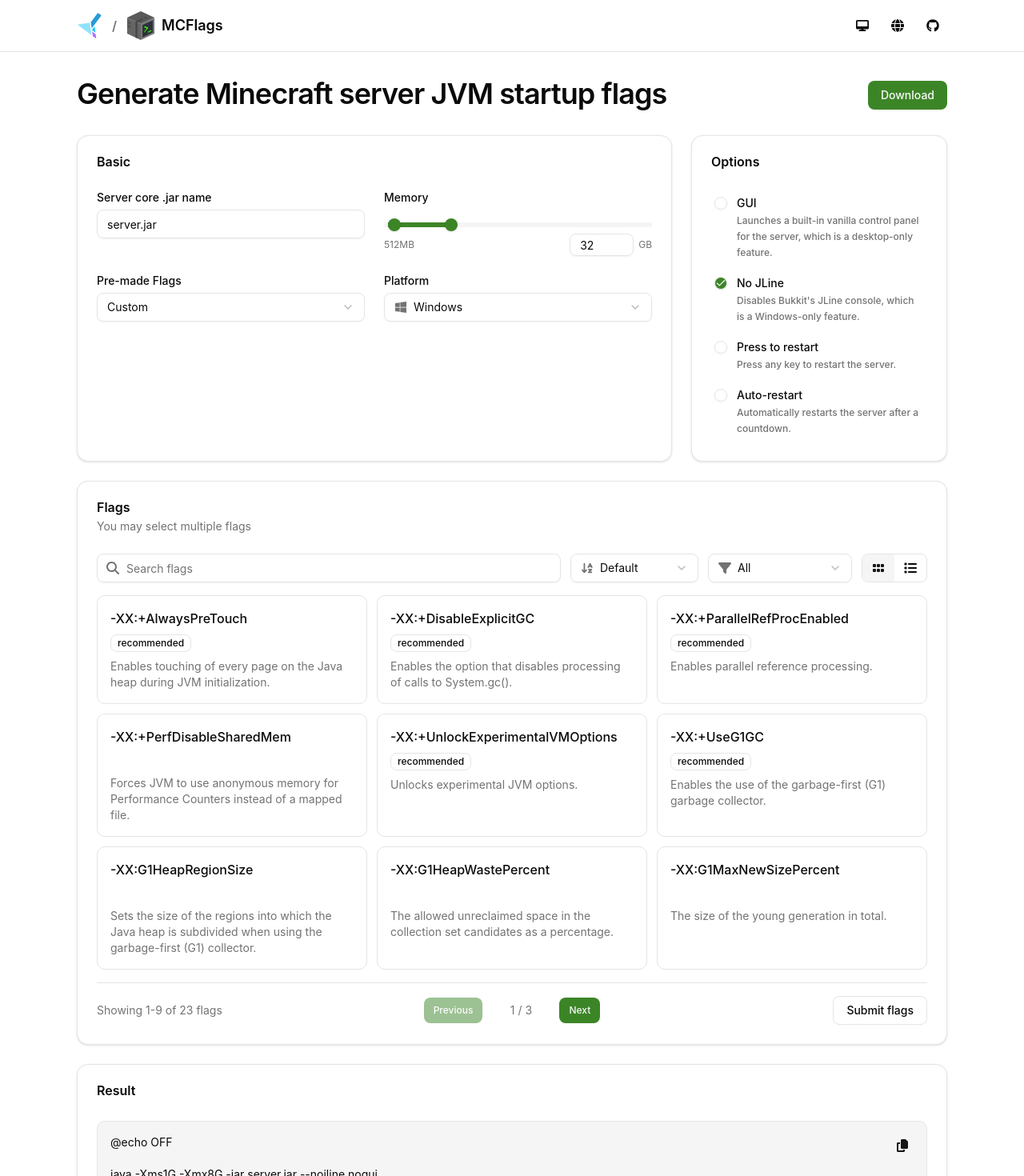
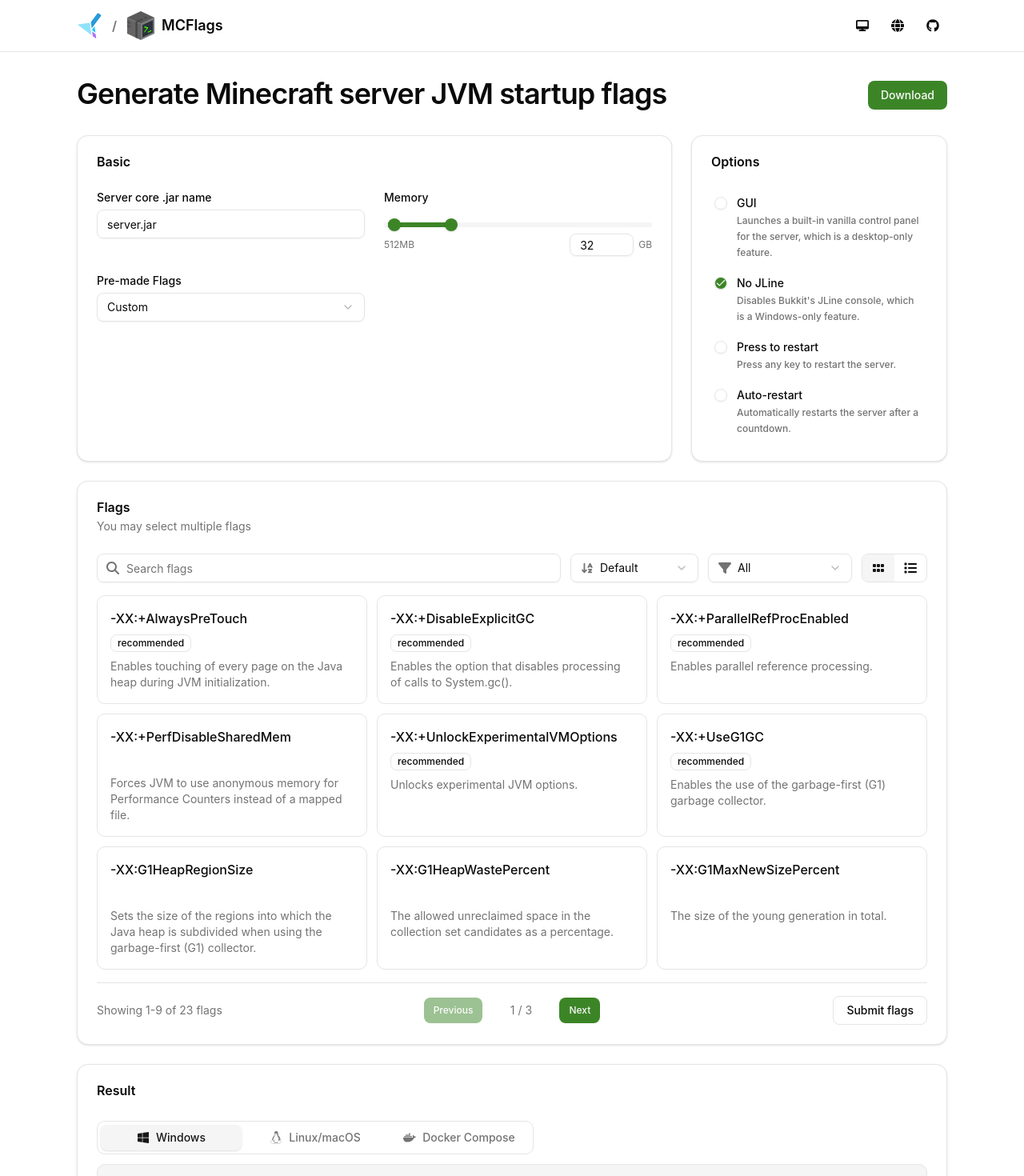
Before and after one commit to katorlys/mcflags, a React (Vite) app: page / in a window 1280 px wide. Shown: the top 1470 px of the page at 80% size. Built offline with nearby package versions, Linux system fonts and the light colour scheme.

Commit message:
refactor(ui): move platform selection to result panel & improve mobile view

```diff
--- a/src/components/app/basic-card.tsx
+++ b/src/components/app/basic-card.tsx
@@ -2,28 +2,19 @@
 import { Label } from '@/components/ui/label'
 import { Select, SelectContent, SelectItem, SelectTrigger, SelectValue } from '@/components/ui/select'
 import { Slider } from '@/components/ui/slider'
-import { platforms, presets } from '@/data'
-import type { PlatformId, PresetId } from '@/data'
-import { FaDocker, FaLinux, FaWindows } from 'react-icons/fa6'
+import { presets } from '@/data'
+import type { PresetId } from '@/data'
 import { useTranslation } from 'react-i18next'
-
-const platformIcons = {
-  windows: FaWindows,
-  unix: FaLinux,
-  "docker-compose": FaDocker,
-}
 
 type BasicSettingsCardProps = {
   jarName: string
   memory: number[]
   maxMemory: number
   selectedPresetId: PresetId
-  platformId: PlatformId
   onJarNameChange: (value: string) => void
   onMemoryChange: (value: number[]) => void
   onMaxMemoryChange: (value: string) => void
   onPresetChange: (value: string) => void
-  onPlatformChange: (value: PlatformId) => void
 }
 
 function BasicCard({
@@ -31,12 +22,10 @@
   memory,
   maxMemory,
   selectedPresetId,
-  platformId,
   onJarNameChange,
   onMemoryChange,
   onMaxMemoryChange,
   onPresetChange,
-  onPlatformChange,
 }: BasicSettingsCardProps) {
   const { t } = useTranslation()
   const selectedPreset = presets.find((preset) => preset.id === selectedPresetId) ?? presets[0]
@@ -89,27 +78,6 @@
           </SelectContent>
         </Select>
       </div>
-      <div className="grid gap-2">
-        <Label>{t("basic.platform")}</Label>
-        <Select value={platformId} onValueChange={(value) => onPlatformChange(value as PlatformId)}>
-          <SelectTrigger>
-            <SelectValue placeholder={t("basic.selectPlatform")} />
-          </SelectTrigger>
-          <SelectContent>
-            {platforms.map((platform) => {
-              const PlatformIcon = platformIcons[platform.id]
-              return (
-                <SelectItem key={platform.id} value={platform.id}>
-                  <span className="flex items-center gap-2">
-                    <PlatformIcon className="size-4" aria-hidden="true" />
-                    {platform.name}
-                  </span>
-                </SelectItem>
-              )
-            })}
-          </SelectContent>
-        </Select>
-      </div>
     </div>
   )
 }
--- a/src/components/app/result-panel.tsx
+++ b/src/components/app/result-panel.tsx
@@ -1,11 +1,17 @@
 import { Button } from '@/components/ui/button'
 import { Card, CardContent, CardHeader, CardTitle } from '@/components/ui/card'
-import type { Flag } from '@/data'
+import { platforms, type Flag, type PlatformId } from '@/data'
 import type { KeyboardEvent, RefObject } from 'react'
 import { useTranslation } from 'react-i18next'
-import { FaCheck, FaCopy } from 'react-icons/fa6'
+import { FaCheck, FaCopy, FaDocker, FaLinux, FaWindows } from 'react-icons/fa6'
 
 const SUBMIT_FLAG_SET_URL = "https://github.com/katorlys/mcflags/issues/new?template=2-submit-flag-set.yml"
+
+const platformIcons = {
+  windows: FaWindows,
+  unix: FaLinux,
+  "docker-compose": FaDocker,
+}
 
 type CompletionPosition = {
   left: number
@@ -13,6 +19,7 @@
 }
 
 type ResultPanelProps = {
+  platformId: PlatformId
   resultContent: string
   copyLabel: string
   resultRows: number
@@ -24,6 +31,7 @@
   textareaRef: RefObject<HTMLTextAreaElement | null>
   onCopy: () => void
   onDownload: () => void
+  onPlatformChange: (value: PlatformId) => void
   onResultInputChange: (value: string, cursorPosition: number) => void
   onResultKeyDown: (event: KeyboardEvent<HTMLTextAreaElement>) => void
   onCompletionUpdate: (value: string, cursorPosition: number) => void
@@ -31,6 +39,7 @@
 }
 
 function ResultPanel({
+  platformId,
   resultContent,
   copyLabel,
   resultRows,
@@ -42,6 +51,7 @@
   textareaRef,
   onCopy,
   onDownload,
+  onPlatformChange,
   onResultInputChange,
   onResultKeyDown,
   onCompletionUpdate,
@@ -54,6 +64,25 @@
         <CardTitle>{t("result.title")}</CardTitle>
       </CardHeader>
       <CardContent className="grid gap-3">
+        <div className="flex w-full gap-1 overflow-x-auto rounded-lg border bg-background p-1 sm:w-fit" role="tablist" aria-label={t("basic.platform")}>
+          {platforms.map((platform) => {
+            const PlatformIcon = platformIcons[platform.id]
+            const selected = platform.id === platformId
+            return (
+              <button
+                className={`flex h-8 min-w-0 flex-1 items-center justify-center rounded-md text-sm font-medium transition-colors focus-visible:border-ring focus-visible:ring-ring/50 focus-visible:ring-[3px] focus-visible:outline-none sm:w-44 sm:flex-none sm:gap-2 sm:px-3 ${selected ? "bg-secondary text-secondary-foreground shadow-sm" : "text-muted-foreground hover:bg-accent hover:text-accent-foreground"}`}
+                key={platform.id}
+                type="button"
+                role="tab"
+                aria-selected={selected}
+                onClick={() => onPlatformChange(platform.id)}
+              >
+                <PlatformIcon className="size-4 shrink-0" aria-hidden="true" />
+                <span className="hidden truncate sm:inline">{platform.name}</span>
+              </button>
+            )
+          })}
+        </div>
         <div className="relative min-w-0 overflow-hidden rounded-lg border bg-muted">
           <div className="group absolute right-3 top-3 z-10 flex items-center">
             <span className="pointer-events-none mr-2 hidden rounded-md bg-primary px-2.5 py-1.5 text-xs whitespace-nowrap text-primary-foreground shadow-sm group-hover:block">
--- a/src/components/layout/app-shell.tsx
+++ b/src/components/layout/app-shell.tsx
@@ -69,12 +69,10 @@
                 memory={launch.memory}
                 maxMemory={launch.maxMemory}
                 selectedPresetId={flagSelection.selectedPresetId}
-                platformId={launch.platformId}
                 onJarNameChange={launch.setJarName}
                 onMemoryChange={launch.setMemory}
                 onMaxMemoryChange={launch.handleMaxMemoryChange}
                 onPresetChange={flagSelection.handlePresetChange}
-                onPlatformChange={launch.setPlatformId}
               />
             </CardContent>
           </Card>
@@ -97,6 +95,7 @@
             onFlagValueChange={flagSelection.handleFlagValueChange}
           />
           <ResultPanel
+            platformId={launch.platformId}
             resultContent={result.resultContent}
             copyLabel={result.copyLabel}
             resultRows={result.resultRows}
@@ -108,6 +107,7 @@
             textareaRef={result.resultTextareaRef}
             onCopy={result.handleCopy}
             onDownload={result.handleDownload}
+            onPlatformChange={launch.setPlatformId}
             onResultInputChange={result.handleResultInputChange}
             onResultKeyDown={result.handleResultKeyDown}
             onCompletionUpdate={result.updateCompletion}
```
